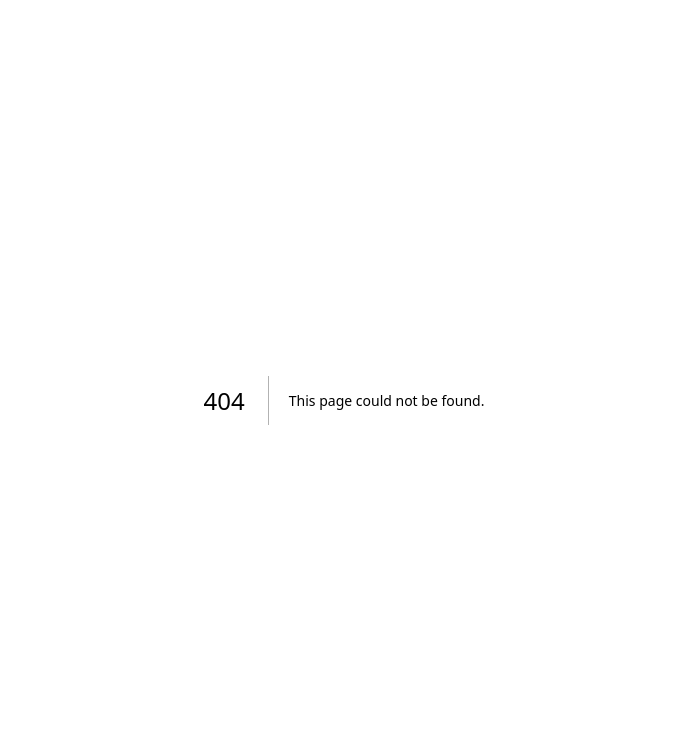
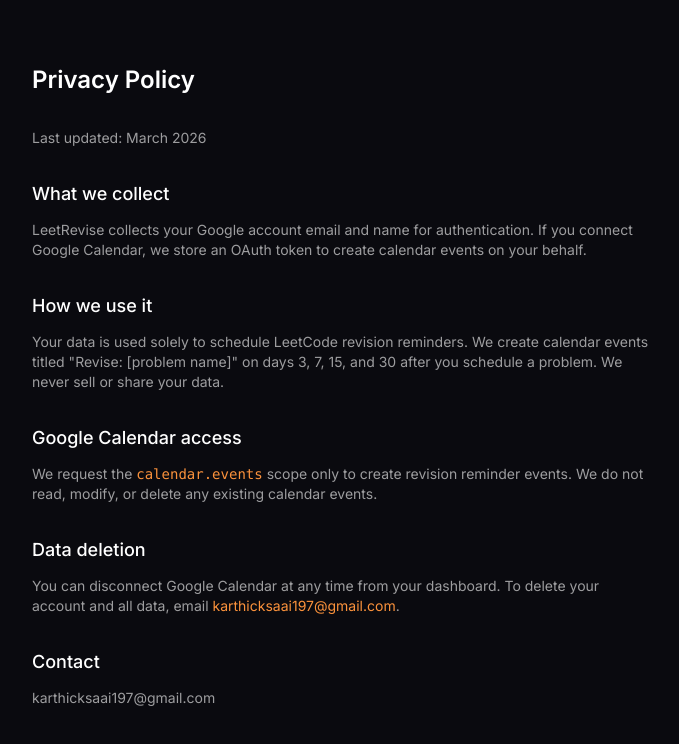
Before and after one commit to karthicksaai/LeetRevise, a Next.js app in the folder web/: page /privacy in a window 1280 px wide. Before the commit this address had no page. Shown: the top 744 px of the page, without its empty margins (296-975 px from the left). Built offline with nearby package versions, Linux system fonts and the light colour scheme.

Commit message:
privacy page

```diff
--- /dev/null
+++ b/web/app/privacy/page.tsx
@@ -0,0 +1,24 @@
+export default function PrivacyPage() {
+  return (
+    <div className="min-h-screen bg-[#0a0a0f] text-white/60 max-w-2xl mx-auto px-6 py-16">
+      <h1 className="text-white text-2xl font-semibold mb-8">Privacy Policy</h1>
+
+      <p className="mb-4 text-sm">Last updated: March 2026</p>
+
+      <h2 className="text-white text-lg font-medium mt-8 mb-3">What we collect</h2>
+      <p className="text-sm mb-4">LeetRevise collects your Google account email and name for authentication. If you connect Google Calendar, we store an OAuth token to create calendar events on your behalf.</p>
+
+      <h2 className="text-white text-lg font-medium mt-8 mb-3">How we use it</h2>
+      <p className="text-sm mb-4">Your data is used solely to schedule LeetCode revision reminders. We create calendar events titled "Revise: [problem name]" on days 3, 7, 15, and 30 after you schedule a problem. We never sell or share your data.</p>
+
+      <h2 className="text-white text-lg font-medium mt-8 mb-3">Google Calendar access</h2>
+      <p className="text-sm mb-4">We request the <code className="text-orange-400">calendar.events</code> scope only to create revision reminder events. We do not read, modify, or delete any existing calendar events.</p>
+
+      <h2 className="text-white text-lg font-medium mt-8 mb-3">Data deletion</h2>
+      <p className="text-sm mb-4">You can disconnect Google Calendar at any time from your dashboard. To delete your account and all data, email <span className="text-orange-400">karthicksaai197@gmail.com</span>.</p>
+
+      <h2 className="text-white text-lg font-medium mt-8 mb-3">Contact</h2>
+      <p className="text-sm">karthicksaai197@gmail.com</p>
+    </div>
+  );
+}
```
